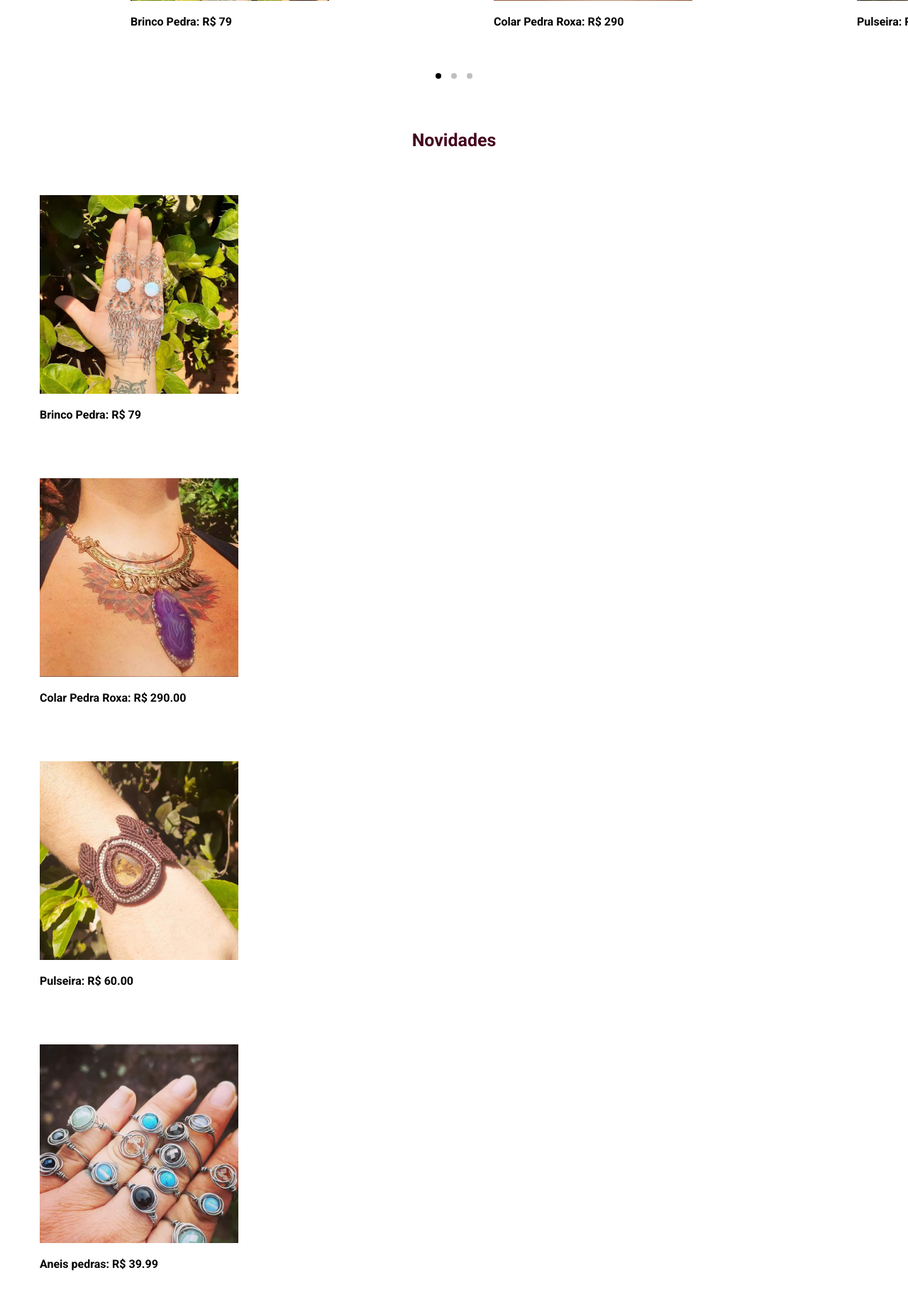
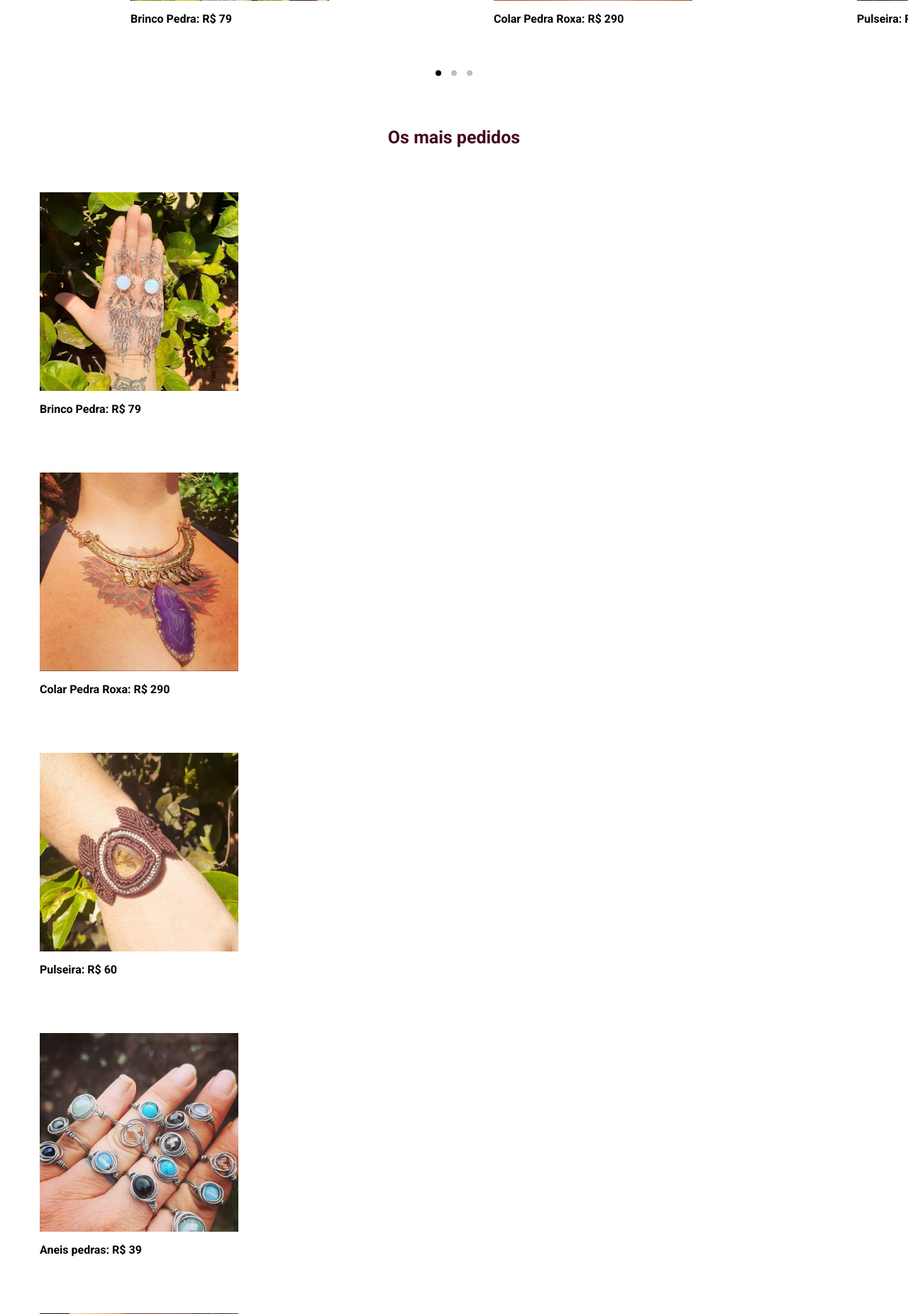
Before and after one commit to luanadacosta/Absinia, a PHP site: page / in a window 1280 px wide. Shown: the part 983-2835 px from the top of the page at 71% size. Run offline with PHP 8.4, Linux system fonts and the light colour scheme; some libraries are stand-ins or nearby versions.

Commit message:
alterar imagem

```diff
--- a/css/style.css
+++ b/css/style.css
@@ -140,6 +140,7 @@ body{
 
 .promocoes-img{
     width: 70%;
+    display: grid;
 }
 
 
@@ -231,8 +232,4 @@ color: rgb(64, 6, 97);
         grid-template-columns: 1fr;
     }
 
-
-
-
-
 }
--- a/index.html
+++ b/index.html
@@ -139,11 +139,11 @@
                 </div>
                 <br>
 
-
                 <div class="promocoes">
-                    <p class="promocoes-titulo">Novidades</p>
+                    <p class="promocoes-titulo">Os mais pedidos</p>
 
                     <div id="myCarousel" class="carousel">
+
                         <div class="carousel__slide">
                             <figure class="promocoes-figure">
                                 <img class="promocoes-img" src="img/brinco_pedra.jpg" alt="">
@@ -158,7 +158,7 @@
                             <figure class="promocoes-figure">
                                 <img class="promocoes-img" src="img/colar_pedra.jpg" alt="">
                                 <figcaption>
-                                    <p>Colar Pedra Roxa: R$ 290.00</p>
+                                    <p>Colar Pedra Roxa: R$ 290</p>
                                 </figcaption>
                             </figure>
                         </div>
@@ -167,7 +167,7 @@
                             <figure class="promocoes-figure">
                                 <img class="promocoes-img" src="img/pulseira_m.jpg" alt="">
                                 <figcaption>
-                                    <p>Pulseira: R$ 60.00 </p>
+                                    <p>Pulseira: R$ 60</p>
                                 </figcaption>
                             </figure>
                         </div>
@@ -176,7 +176,7 @@
                             <figure class="promocoes-figure">
                                 <img class="promocoes-img" src="img/aneis.jpg" alt="">
                                 <figcaption>
-                                    <p>Aneis pedras: R$ 39.99</p>
+                                    <p>Aneis pedras: R$ 39</p>
                                 </figcaption>
                             </figure>
                         </div>
@@ -185,7 +185,7 @@
                             <figure class="promocoes-figure">
                                 <img class="promocoes-img" src="img/colar_pedra1.jpg" alt="">
                                 <figcaption>
-                                    <p>Colar Verde: 39,99</p>
+                                    <p>Colar Verde: 39</p>
                                 </figcaption>
                             </figure>
                         </div>
@@ -195,7 +195,7 @@
                             <figure class="promocoes-figure">
                                 <img class="promocoes-img" src="img/colar_pedra2.jpg" alt="">
                                 <figcaption>
-                                    <p>Colar Azul: 49,99</p>
+                                    <p>Colar Azul: 49</p>
                                 </figcaption>
                             </figure>
                         </div>
```
